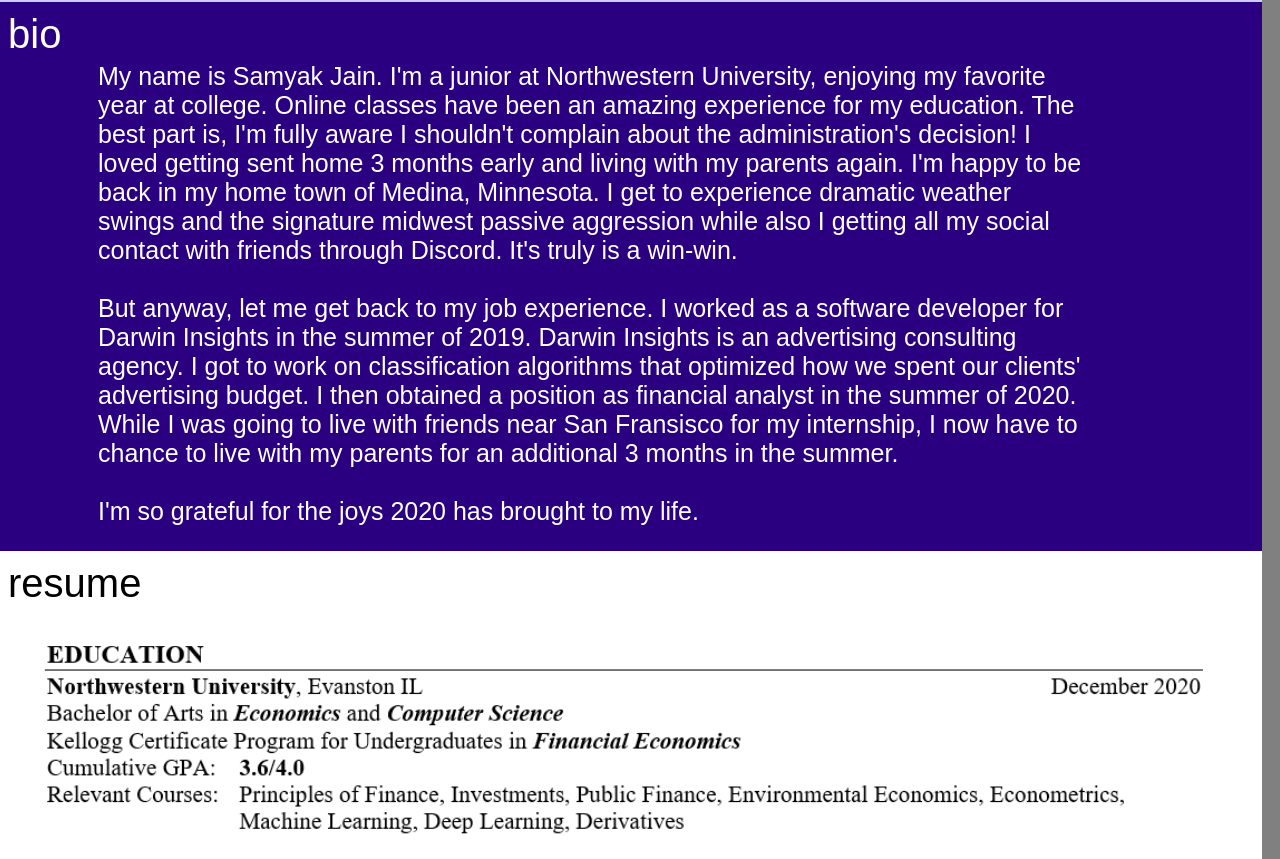
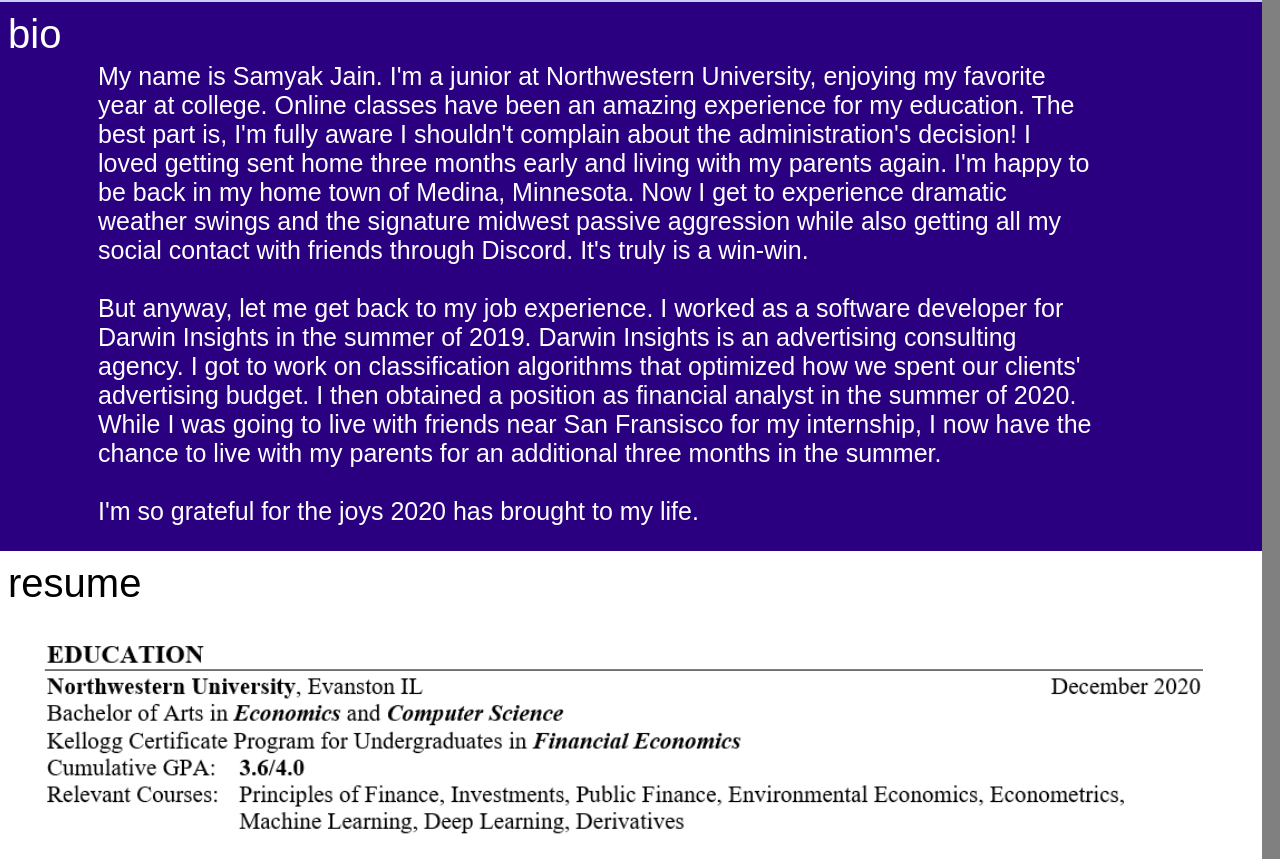
Before and after one commit to Yak125/HCI-portfolio, a plain HTML site: page HCI P6/index.html in a window 1280 px wide. Shown: the part 868-1727 px from the top of the page. Drawn offline with Linux system fonts and the light colour scheme; a web font is replaced by a local one.

Commit message:
another bio edit --- grammar mistake

```diff
--- a/HCI P6/index.html
+++ b/HCI P6/index.html
@@ -58,13 +58,13 @@
         <p id="bio-text">
             My name is Samyak Jain. I'm a junior at Northwestern University, enjoying my favorite year at college. Online classes have been
             an amazing experience for my education. The best part is, I'm fully aware I shouldn't complain about the administration's decision!
-            I loved getting sent home 3 months early and living with my parents again. I'm happy to be back in my home town of Medina, Minnesota.
-            I get to experience dramatic weather swings and the signature midwest passive aggression while also I getting all my social contact
+            I loved getting sent home three months early and living with my parents again. I'm happy to be back in my home town of Medina, Minnesota.
+            Now I get to experience dramatic weather swings and the signature midwest passive aggression while also getting all my social contact
             with friends through Discord. It's truly is a win-win. <br> <br>
             But anyway, let me get back to my job experience. I worked as a software developer for Darwin Insights in the summer of 2019.
             Darwin Insights is an advertising consulting agency. I got to work on classification algorithms that optimized how we spent our
             clients' advertising budget. I then obtained a position as financial analyst in the summer of 2020. While I was going to
-            live with friends near San Fransisco for my internship, I now have to chance to live with my parents for an additional 3 months
+            live with friends near San Fransisco for my internship, I now have the chance to live with my parents for an additional three months
             in the summer. <br> <br>
             I'm so grateful for the joys 2020 has brought to my life.
         </p>
```
